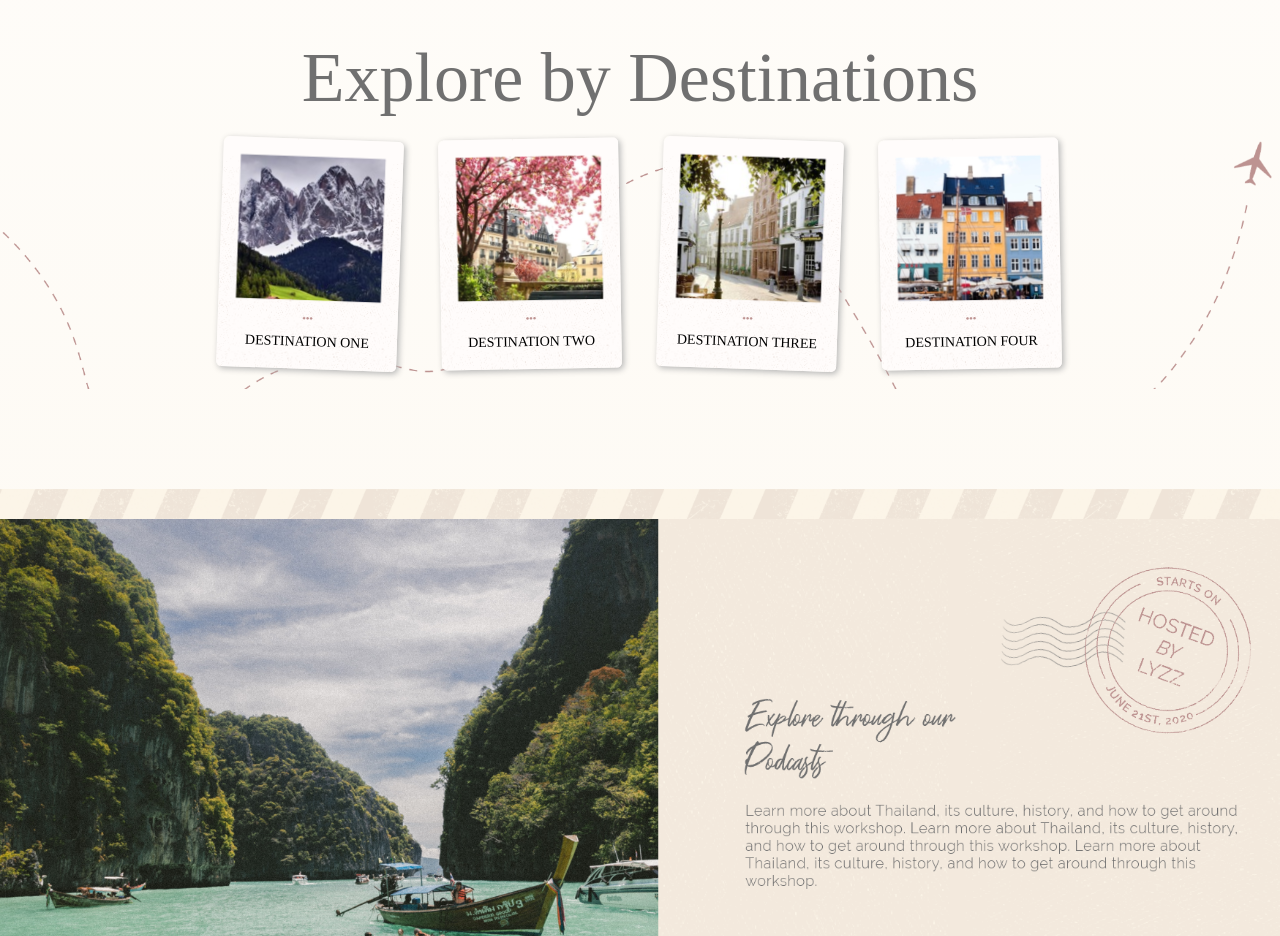
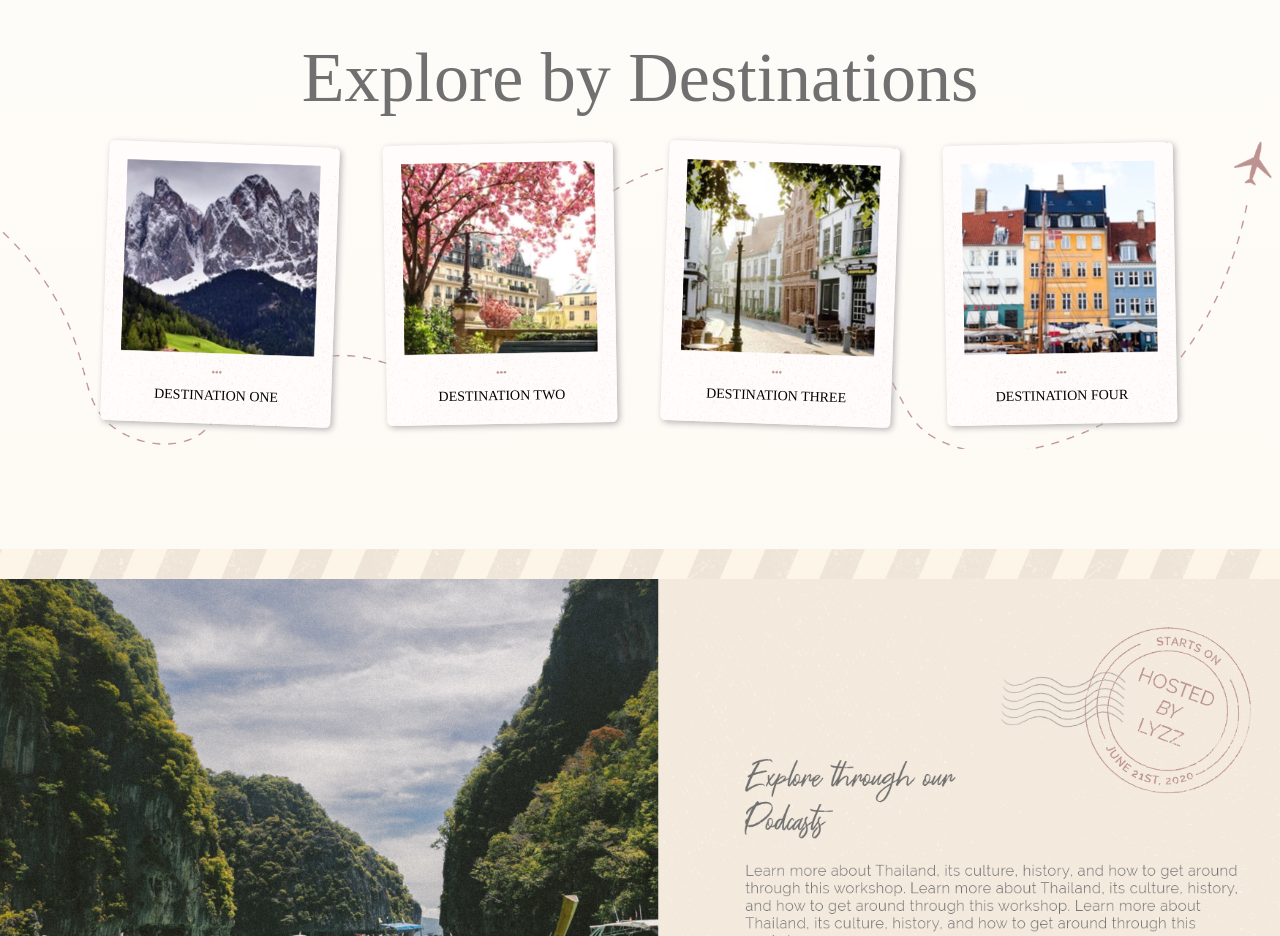
Before and after one commit to mteshmore/travelBlog, a React (Create React App) app in the folder my-app/: page / in a window 1280 px wide. Shown: the part 1120-2056 px from the top of the page. Built offline with nearby package versions, Linux system fonts and the light colour scheme; what @amcharts/amcharts4 would draw is missing.

Commit message:
fixed destinations size

```diff
--- a/my-app/src/Home.css
+++ b/my-app/src/Home.css
@@ -1,5 +1,4 @@
 .site-title {
-  /* background-image: url("https://images.unsplash.com/photo-1428908728789-d2de25dbd4e2?ixlib=rb-1.2.1&ixid=eyJhcHBfaWQiOjEyMDd9&auto=format&fit=crop&w=1950&q=80"); */
   background-image: url("./images/home-title.png");
   height: 800px;
   background-position: center;
@@ -29,7 +28,6 @@
 
 .timeline-text-box {
   padding-top: 10px;
-
 }
 
 .destinations {
@@ -41,7 +39,6 @@
   background-size: contain;
   background-position-y: 100px;
   width: 100%;
-
 }
 
 .polaroid-chain {
@@ -54,7 +51,7 @@
 }
 
 @media only screen and (max-width: 500px) {
-  .polaroid-chain{
+  .polaroid-chain {
     display: none;
   }
 
@@ -65,11 +62,11 @@
 
 .polaroid-destination {
   background-image: url("./images/destinations-graphic.png");
-  height: 200px;
-  width: 150px;
+  height: 250px;
+  width: 200px;
   box-shadow: 2px 2px 6px #b3b3b3;
   border-radius: 5px;
-  margin: 20px;
+  margin: 25px;
   padding: 15px;
 }
 
@@ -82,7 +79,7 @@
 }
 
 .destination-picture {
-  width: 150px;
+  width: 200px;
 }
 
 .destination-divider {
@@ -94,6 +91,28 @@
 .dest-text {
   font-size: 14px;
   font-family: Raleway;
+}
+
+@media only screen and (min-width: 1000px) and (max-width: 1200px) {
+  .polaroid-destination {
+    height: 200px;
+    width: 150px;
+    padding: 15px;
+    margin: 20px;
+  }
+  .destination-picture {
+    width: 150px;
+  }
+
+  .destination-divider {
+    padding-top: 10px;
+    padding-bottom: 10px;
+    width: 10px;
+  }
+
+  .dest-text {
+    font-size: 12px;
+  }
 }
 
 @media only screen and (min-width: 500px) and (max-width: 1000px) {
@@ -193,7 +212,7 @@
 }
 
 @media only screen and (max-width: 900px) {
-  .news-panel{
+  .news-panel {
     display: none;
   }
 
@@ -202,7 +221,6 @@
   }
 }
 
-
 .home-undlerined {
   background-image: url("./images//curly-underline-2.png");
   background-repeat: no-repeat;
```
